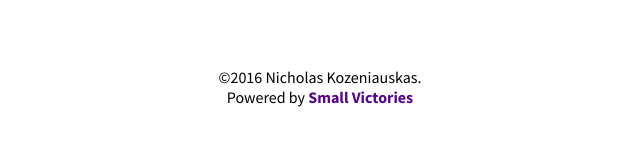
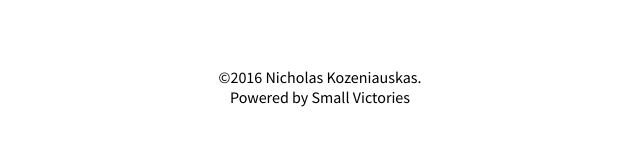
Before and after one commit to elyobjk/nics-website, a plain HTML site: page index.html in a window 1280 px wide. Shown: the part 1162-1307 px from the top of the page, 320-960 px from the left. Drawn offline with Linux system fonts and the light colour scheme.

Commit message:
removed hyperlink

```diff
--- a/index.html
+++ b/index.html
@@ -38,6 +38,6 @@
     </div>
   </div>
   <footer>
-    ©2016 Nicholas Kozeniauskas. <br />Powered by <a href="http://www.smallvictori.es/">Small Victories</a>
+    ©2016 Nicholas Kozeniauskas. <br />Powered by <!--<a href="http://www.smallvictori.es/">-->Small Victories</a>
   </footer>
 </body>
```
